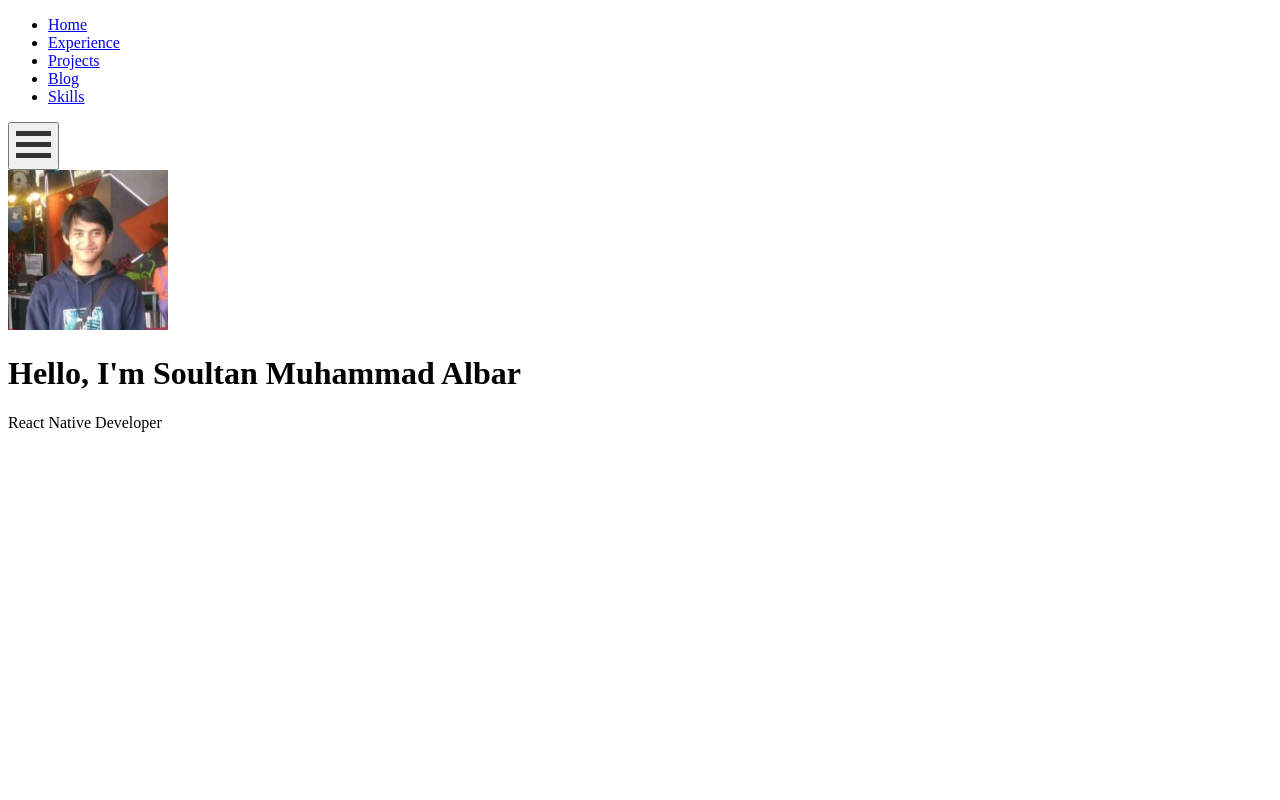
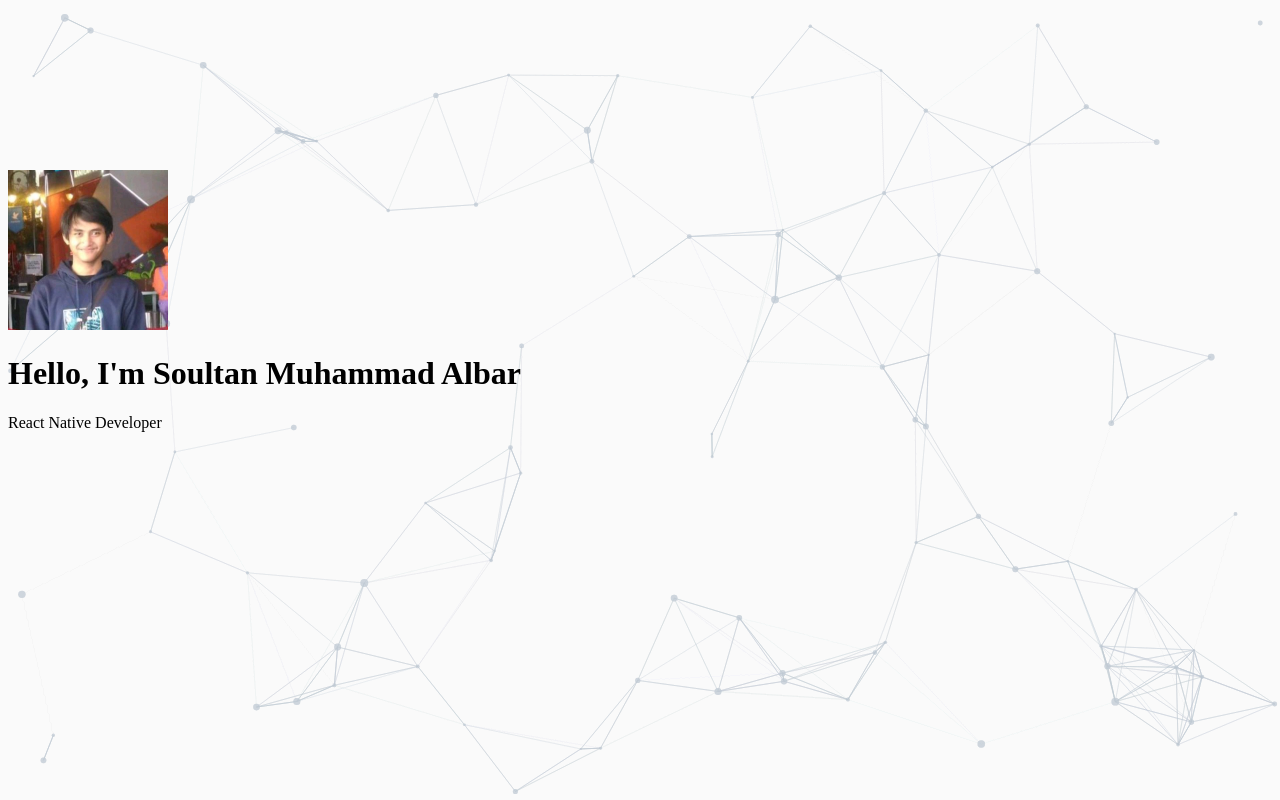
Before and after one commit to Sofrosine/soul-blog-remake, a Next.js app: page / in a window 1280 px wide. Built offline with nearby package versions, Linux system fonts and the light colour scheme.

Commit message:
add tsparticles

```diff
--- a/components/Layout.js
+++ b/components/Layout.js
@@ -2,6 +2,7 @@ import Head from "next/head";
 import { memo } from "react";
 import Meta from "./Meta";
 import Navbar from "./Navbar";
+import Particles from "react-tsparticles";
 
 const DivMemo = memo((props) => {
   return props.children;
@@ -9,24 +10,102 @@ const DivMemo = memo((props) => {
 
 const Layout = (props) => {
   return (
-    <div className={`flex flex-col mx-auto bg-main min-h-screen`}>
+    <>
+      <Particles
+        style={{ position: "absolute", zIndex: 0 }}
+        options={{
+          background: {
+            color: {
+              value: "#fafafa",
+            },
+          },
+          fpsLimit: 60,
+          interactivity: {
+            detect_on: "window",
+            events: {
+              onClick: {
+                enable: true,
+                mode: "repulse",
+              },
+              onDiv: {
+                selectors: [],
+                enable: true,
+                mode: "repulse",
+
+                type: "circle",
+              },
+              onHover: {
+                enable: true,
+                mode: "repulse",
+                parallax: {
+                  enable: false,
+                  force: 2,
+                  smooth: 10,
+                },
+              },
+              resize: true,
+            },
+          },
+          particles: {
+            color: {
+              value: "#c0cad3",
+            },
+            links: {
+              color: "#c0cad3",
+              distance: 150,
+              enable: true,
+              opacity: 0.5,
+              width: 1,
+            },
+            collisions: {
+              enable: true,
+            },
+            move: {
+              direction: "none",
+              enable: true,
+              random: true,
+              speed: 4,
+            },
+            number: {
+              density: {
+                enable: true,
+                value_area: 800,
+              },
+              value: 80,
+            },
+            opacity: {
+              value: 0.5,
+            },
+            shape: {
+              type: "circle",
+            },
+            size: {
+              random: true,
+              value: 4,
+            },
+          },
+          detectRetina: true,
+        }}
+      />
+      <div className={`flex flex-col mx-auto bg-main min-h-screen z-50`}>
         <Meta
           title={props.metaTitle}
           keywords={"soultanid ,soultan albar, soultanma" + props.metaKeywords}
           description={props.metaDescription}
         />
         <Navbar />
-      {props.withTitle && (
-        <h1 className="self-center font-light text-blueGray-700 text-center text-4xl mt-8 mb-12">
+        {/* {props.withTitle && (
+          <h1 className="z-50 self-center font-light text-blueGray-700 text-center text-4xl mt-8 mb-12">
             {props.title}
           </h1>
-      )}
+        )} */}
         <div className="page-in flex justify-center flex-1 flex-col">
           <DivMemo>
             <div className={`${props.className}`}>{props.children}</div>
           </DivMemo>
         </div>
       </div>
+    </>
   );
 };
 
--- a/components/Navbar.js
+++ b/components/Navbar.js
@@ -39,7 +39,7 @@ const Navbar = () => {
   };
 
   return (
-    <nav className="pb-5 pt-10">
+    <nav className="pb-5 pt-10 z-50">
       <ul className="justify-center font-normal text-2xl hidden md:flex">
         {navbarList.map((item, index) => (
           <li key={index}>
--- a/package.json
+++ b/package.json
@@ -14,6 +14,7 @@
     "postcss": "^8.2.2",
     "react": "17.0.1",
     "react-dom": "17.0.1",
+    "react-tsparticles": "^1.32.0",
     "tailwindcss": "^2.0.2"
   }
 }
--- a/pages/index.js
+++ b/pages/index.js
@@ -38,12 +38,12 @@ export default function Home() {
         alt="profile-photo"
       />
       <div className="flex flex-col md:ml-8 justify-center">
-        <h1 className="text-3xl text-blueGray-700 mt-8 md:mt-0 text-center ml-4 mr-4 md:ml-0 md:mr-0 md:text-start font-regular mb-4">
+        <h1 className="text-lg md:text-3xl text-blueGray-700 mt-8 md:mt-0 text-center ml-6 mr-6 md:ml-0 md:mr-0 md:text-start font-regular mb-4">
           Hello, I'm
           <span className="text-blue-500"> Soultan </span>
           Muhammad Albar
         </h1>
-        <p className="text-xl text-blueGray-500 flex font-regular place-self-center md:place-self-start">
+        <p className="text-base md:text-xl text-blueGray-500 flex font-regular place-self-center md:place-self-start">
           {/* I'm a{"\xa0"} */}
           <span className="text-blue-500">React Native</span>
           {"\xa0"}Developer
```
Also changed, not shown: components/Timeline.js (+11 -1 lines), data/experience.json (+8 -4 lines), 2 other files (tests, documents, lock files or other folders). Lines whose indentation alone changed are shown as unchanged.
